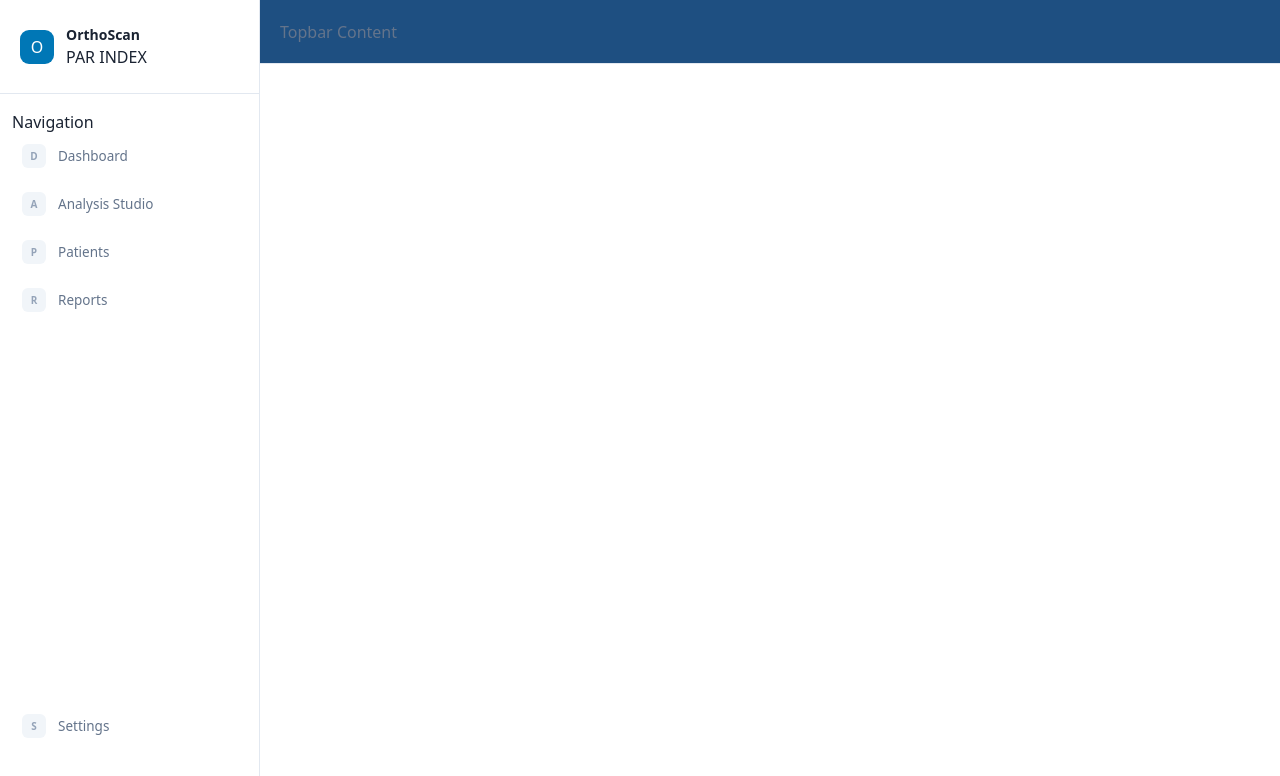
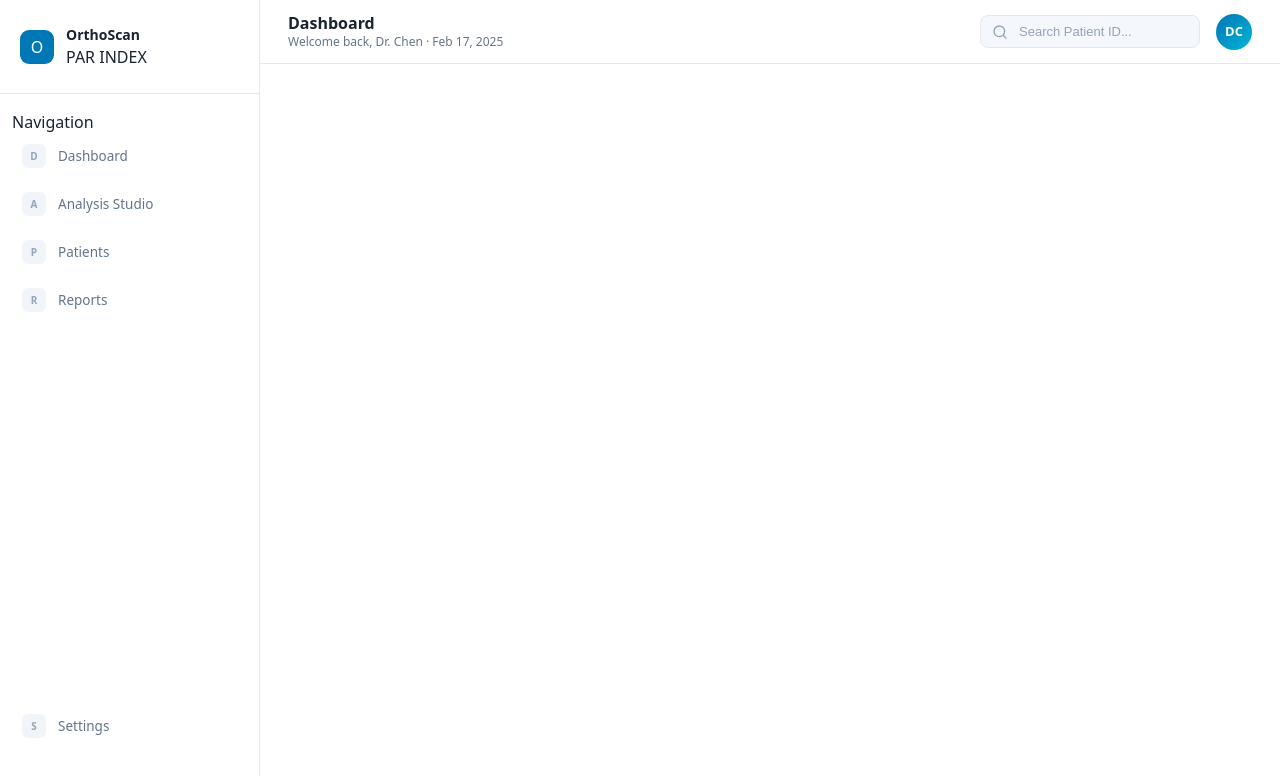
Before and after one commit to cepdnaclk/e22-co2060-OrthoPAR-Web-Platform, a React app in the folder code/frontend/: page / in a window 1280 px wide. Shown: the top 776 px of the page. Built offline with nearby package versions, Linux system fonts and the light colour scheme; the HTML template or start-up script is replaced by a standard one.

Commit message:
added topbar

```diff
--- a/code/frontend/src/App.jsx
+++ b/code/frontend/src/App.jsx
@@ -1,4 +1,5 @@
 import { BrowserRouter, Routes, Route } from 'react-router-dom'
+import { useState } from 'react';
 import SideBar from './components/SideBar'
 import TopBar from './components/TopBar'
 import AuthPage from './pages/AuthPage'
@@ -9,13 +10,25 @@ import SettingsPage from './pages/SettingsPage'
 import AnalysisPage from './pages/AnalysisPage'
 
 function App() {
+  const [searchQuery, setSearchQuery] = useState('');
+
+  const handleSearch = (query) => {
+    setSearchQuery(query);
+    console.log('Searching for:', query);
+    // You can add your search logic here later
+  };
   return (
+
     <BrowserRouter>
       <div className="app-container">
       <SideBar />
 
       <div className="not-sidebar">
-      <TopBar />
+      <TopBar
+        title="Dashboard"
+        subtitle="Welcome back, Dr. Chen · Feb 17, 2025"
+        onSearch={handleSearch}
+      />
 
       <main className="main-content-skeleton">
         <Routes>
--- a/code/frontend/src/components/TopBar.jsx
+++ b/code/frontend/src/components/TopBar.jsx
@@ -1,8 +1,40 @@
-export default function TopBar() {
+import React from 'react';
+
+// SVG Icons
+const SearchIcon = () => (
+  <svg width="16" height="16" viewBox="0 0 24 24" fill="none" stroke="currentColor" strokeWidth="2" strokeLinecap="round" strokeLinejoin="round">
+    <circle cx="11" cy="11" r="8" />
+    <line x1="21" y1="21" x2="16.65" y2="16.65" />
+  </svg>
+);
+
+const TopBar = ({ title, subtitle, onSearch }) => {
   return (
-    <div className="topbar-skeleton">
-      {/* Just a placeholder for now */}
-      <p style={{ padding: '20px', color: '#64748b' }}>Topbar Content</p>
+    <div className="topbar">
+      <div className="topbar-left">
+        <div className="topbar-title">{title}</div>
+        {subtitle && <div className="topbar-subtitle">{subtitle}</div>}
+      </div>
+
+      <div className="topbar-right">
+        <div className="topbar-search">
+          <span className="topbar-search-icon">
+            <SearchIcon />
+          </span>
+          <input
+            type="text"
+            className="topbar-search-input"
+            placeholder="Search Patient ID..."
+            onChange={(e) => onSearch && onSearch(e.target.value)}
+          />
+        </div>
+
+        <div className="topbar-profile">
+          <div className="topbar-avatar">DC</div>
+        </div>
+      </div>
     </div>
   );
-}
+};
+
+export default TopBar;
--- a/code/frontend/src/index.css
+++ b/code/frontend/src/index.css
@@ -164,3 +164,131 @@ body {
   margin-top: auto;
   padding: 0 12px 24px;
 }
+
+/* Add this to your existing index.css */
+
+/* ===== TOPBAR STYLES ===== */
+.topbar {
+  height: 64px;
+  width: 100%;
+  background-color: #FFFFFF;
+  border-bottom: 1px solid #E2E8F0;
+  padding: 0 28px;
+  display: flex;
+  align-items: center;
+  justify-content: space-between;
+  flex-shrink: 0;
+}
+
+/* Left Section - Title & Subtitle */
+.topbar-left {
+  display: flex;
+  flex-direction: column;
+  gap: 2px;
+}
+
+.topbar-title {
+  font-size: 16px;
+  font-weight: 700;
+  color: #1A2332;
+  line-height: 1.2;
+}
+
+.topbar-subtitle {
+  font-size: 12px;
+  color: #64748B;
+  line-height: 1.2;
+}
+
+/* Right Section - Search & Profile */
+.topbar-right {
+  display: flex;
+  align-items: center;
+  gap: 16px;
+}
+
+/* Search Box */
+.topbar-search {
+  position: relative;
+  display: flex;
+  align-items: center;
+}
+
+.topbar-search-icon {
+  position: absolute;
+  left: 12px;
+  top: 50%;
+  transform: translateY(-50%);
+  color: #94A3B8;
+  display: flex;
+  align-items: center;
+  justify-content: center;
+  pointer-events: none;
+}
+
+.topbar-search-input {
+  width: 220px;
+  padding: 8px 14px 8px 38px;
+  border-radius: 8px;
+  border: 1px solid #E2E8F0;
+  background-color: #F4F7FB;
+  font-size: 13px;
+  color: #1A2332;
+  font-family: 'DM Sans', sans-serif;
+  outline: none;
+  transition: all 0.15s ease;
+}
+
+.topbar-search-input::placeholder {
+  color: #94A3B8;
+}
+
+.topbar-search-input:focus {
+  border-color: #0077B6;
+  background-color: #FFFFFF;
+  box-shadow: 0 0 0 3px rgba(0, 119, 182, 0.1);
+}
+
+/* Profile Avatar */
+.topbar-profile {
+  display: flex;
+  align-items: center;
+}
+
+.topbar-avatar {
+  width: 36px;
+  height: 36px;
+  border-radius: 50%;
+  background: linear-gradient(135deg, #0077B6, #00B4D8);
+  display: flex;
+  align-items: center;
+  justify-content: center;
+  color: white;
+  font-size: 13px;
+  font-weight: 700;
+  cursor: pointer;
+  transition: transform 0.15s ease;
+}
+
+.topbar-avatar:hover {
+  transform: scale(1.05);
+}
+
+/* Responsive adjustments */
+@media (max-width: 768px) {
+  .topbar {
+    padding: 0 16px;
+  }
+
+  .topbar-search-input {
+    width: 160px;
+  }
+
+  .topbar-title {
+    font-size: 14px;
+  }
+
+  .topbar-subtitle {
+    font-size: 11px;
+  }
+}
```
Also changed, not shown: 1 other file (tests, documents, lock files or other folders).
